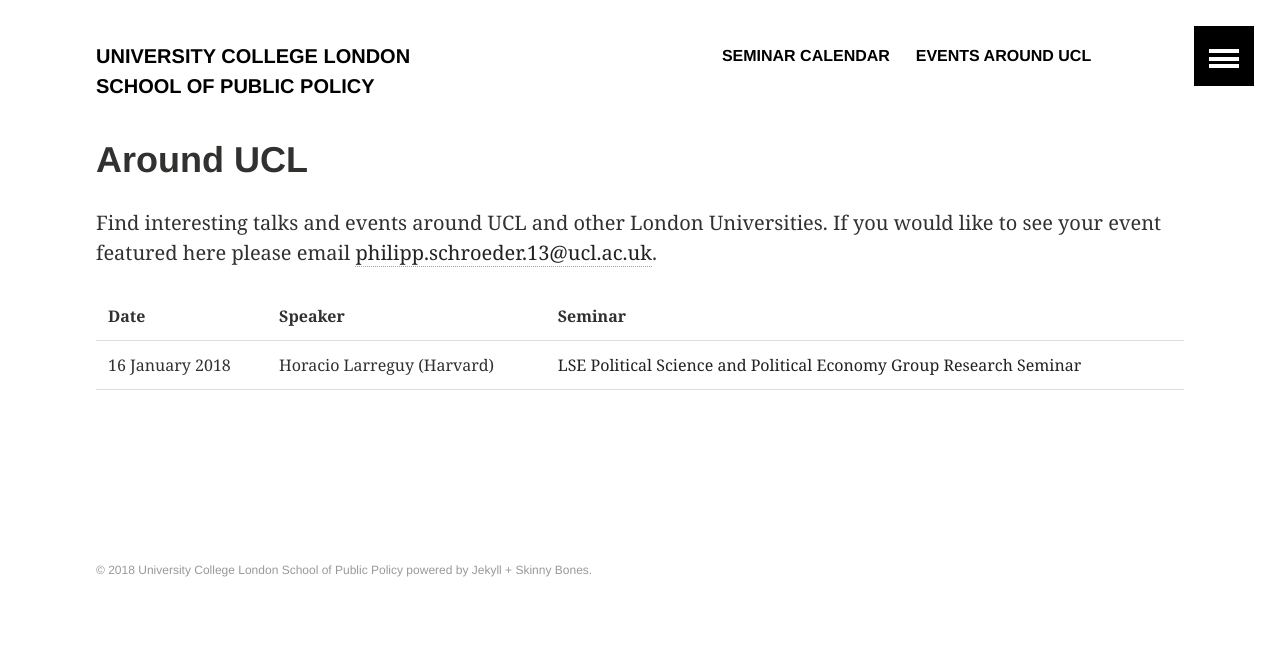
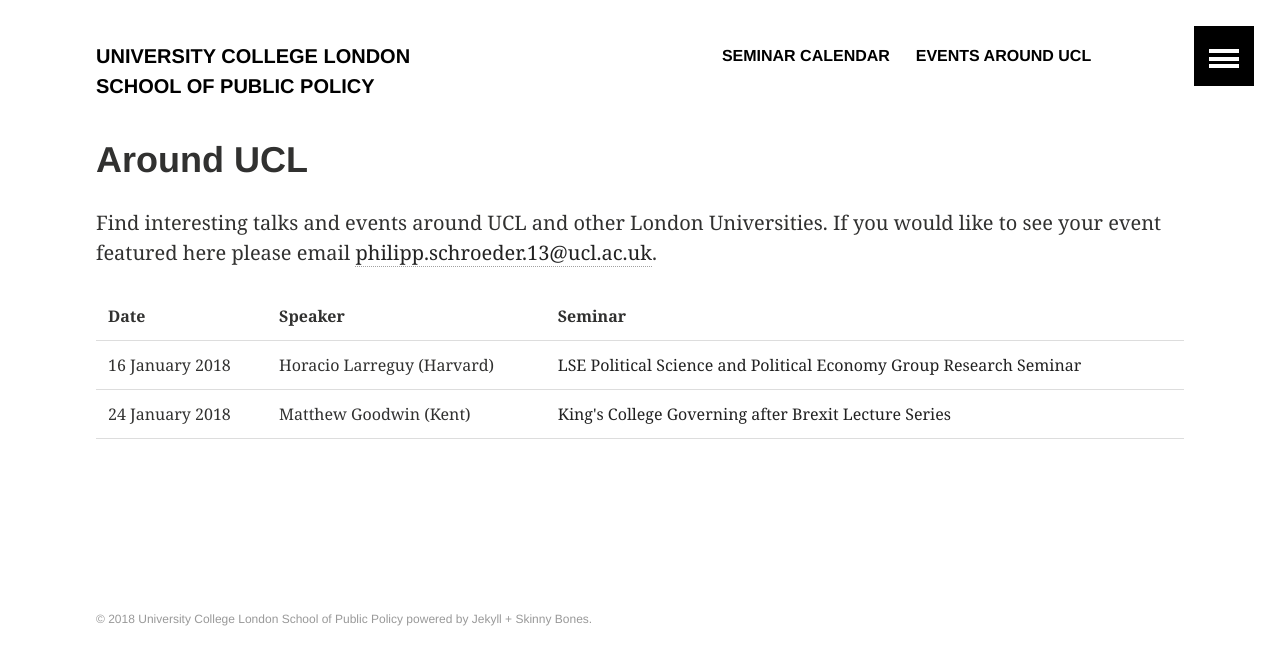
Before and after one commit to phischroeder/drs_page, a Jekyll site: the page built from other/index.html, in a window 1280 px wide. Shown: the top 665 px of the page. Built offline with Jekyll 4.4.1, drawn with Linux system fonts in a browser that asks for light colours.

Commit message:
Update index.html

```diff
--- a/other/index.html
+++ b/other/index.html
@@ -17,4 +17,9 @@
      <TD>Horacio Larreguy (Harvard)</TD>
      <TD><a href = "http://www.lse.ac.uk/government/research/resgroups/PSPE/ResearchSeminar.aspx" target="_blank">LSE Political Science and Political Economy Group Research Seminar</a></TD>
    </TR>
+  <TR>
+     <TD>24 January 2018</TD>
+     <TD>Matthew Goodwin (Kent)</TD>
+     <TD><a href = "https://www.kcl.ac.uk/sspp/departments/politicaleconomy/newsevents/Governing-after-Brexit-Lectures/Governing-after-Brexit-Lectures.aspx" target="_blank">King's College Governing after Brexit Lecture Series</a></TD>
+   </TR>
 </TABLE>
```
